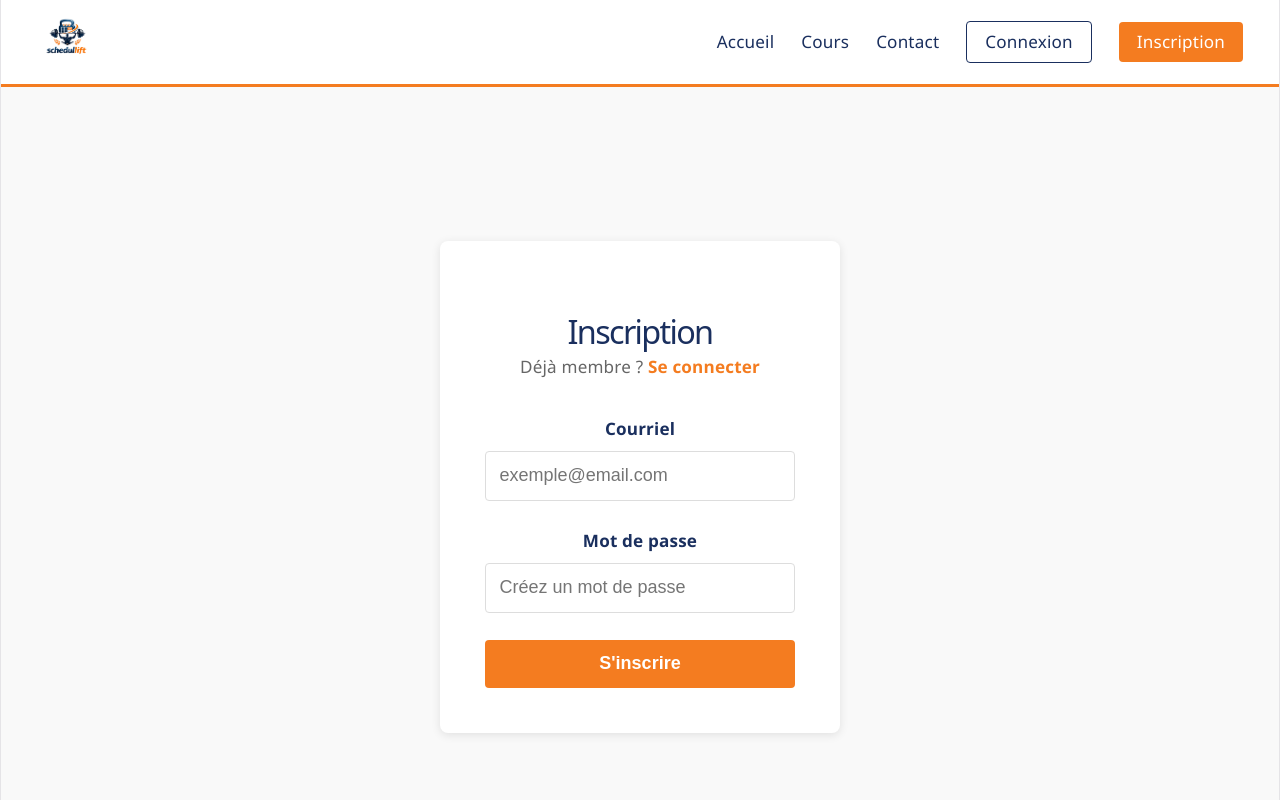
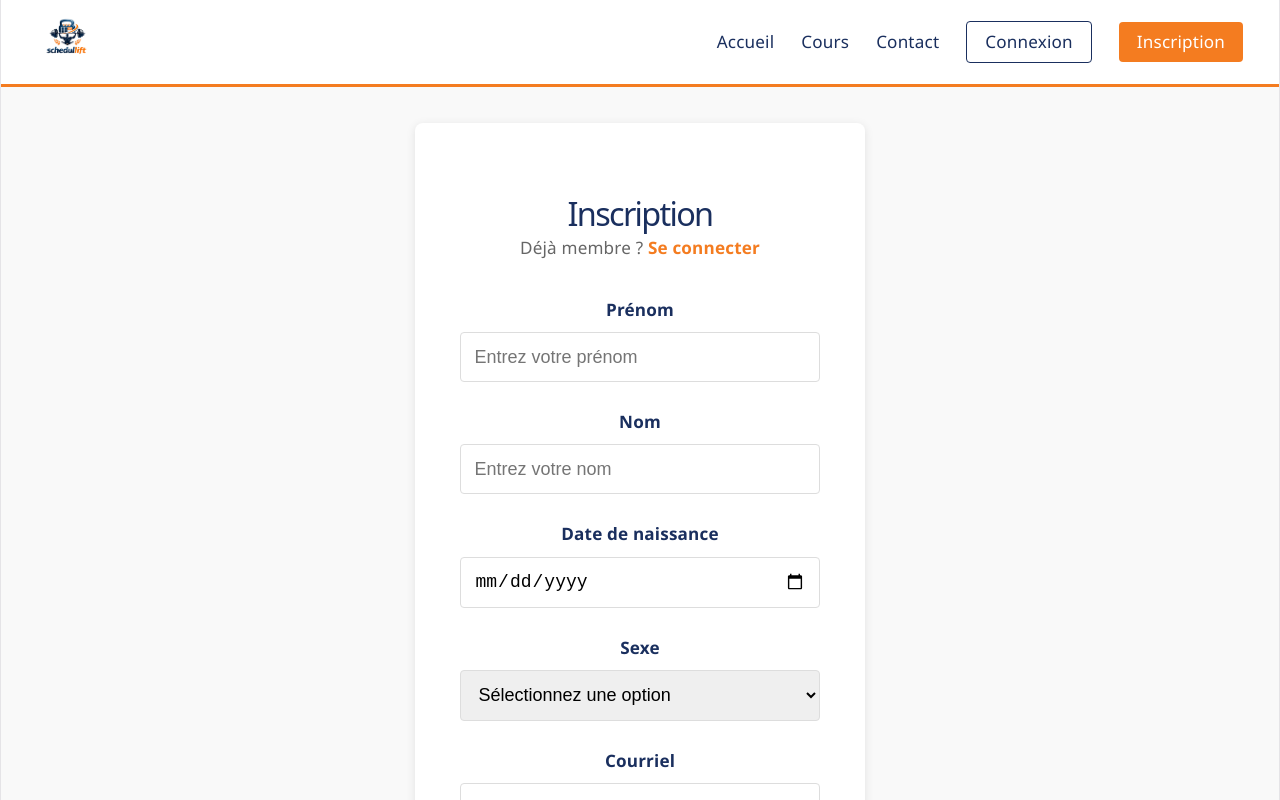
Before and after one commit to dusly007/schedulift-frontend, a React (Vite) app: page /signup in a window 1280 px wide. Shown: the top 800 px of the page. Built offline with nearby package versions, Linux system fonts and the light colour scheme; no server answers.

Commit message:
rajout de case pour formulaire d'inscription (prenom,nom ,genre,birthday)

```diff
--- a/src/pages/SignupPage.tsx
+++ b/src/pages/SignupPage.tsx
@@ -4,6 +4,10 @@ import api from '../services/api';
 
 function SignupPage() {
     const navigate = useNavigate(); //redirection
+    const [prenom, setPrenom] = useState('');
+    const [nom, setNom] = useState('');
+    const [dateNaissance, setDateNaissance] = useState('');
+    const [sexe, setSexe] = useState('');
     const [email, setEmail] = useState('');
     const [password, setPassword] = useState('');
     const [error, setError] = useState('');
@@ -14,7 +18,14 @@ function SignupPage() {
         setError(''); // reset error
 
         try {
-            await api.post('/auth/signup', { email, password });
+            await api.post('/auth/signup', {
+                prenom,
+                nom,
+                dateNaissance,
+                sexe,
+                email,
+                password,
+                role: 'client' });
 
             navigate('/login');
         } catch (err: any) {
@@ -37,17 +48,65 @@ function SignupPage() {
             <div style={styles.form}>
                 <h1 style={styles.title}>Inscription</h1>
 
-                {/* lien page inscription */}
                 <p style={styles.subtitle}>
                     Déjà membre ? <Link to="/login" style={styles.link}>Se connecter</Link>
                 </p>
-                {/* erreur  si elle existe */}
+
                 {error && <p style={styles.error}>{error}</p>}
 
                 <form onSubmit={handleSubmit}>
                     <div style={styles.field}>
+                        <label style={styles.label}>Prénom</label>
+                        <input
+                            type="text"
+                            value={prenom}
+                            onChange={e => setPrenom(e.target.value)}
+                            style={styles.input}
+                            placeholder="Entrez votre prénom"
+                            required
+                        />
+                    </div>
+
+                    <div style={styles.field}>
+                        <label style={styles.label}>Nom</label>
+                        <input
+                            type="text"
+                            value={nom}
+                            onChange={e => setNom(e.target.value)}
+                            style={styles.input}
+                            placeholder="Entrez votre nom"
+                            required
+                        />
+                    </div>
+
+                    <div style={styles.field}>
+                        <label style={styles.label}>Date de naissance</label>
+                        <input
+                            type="date"
+                            value={dateNaissance}
+                            onChange={e => setDateNaissance(e.target.value)}
+                            style={styles.input}
+                            required
+                        />
+                    </div>
+
+                    <div style={styles.field}>
+                        <label style={styles.label}>Sexe</label>
+                        <select
+                            value={sexe}
+                            onChange={e => setSexe(e.target.value)}
+                            style={styles.input}
+                            required
+                        >
+                            <option value="">Sélectionnez une option</option>
+                            <option value="homme">Homme</option>
+                            <option value="femme">Femme</option>
+                            <option value="autre">Autre</option>
+                        </select>
+                    </div>
+
+                    <div style={styles.field}>
                         <label style={styles.label}>Courriel</label>
-                        {/* à chaque frappe */}
                         <input
                             type="email"
                             value={email}
@@ -70,8 +129,8 @@ function SignupPage() {
                         />
                     </div>
 
-                    <button type="submit" style={styles.button} >
-                         S'inscrire
+                    <button type="submit" style={styles.button}>
+                        Inscription
                     </button>
                 </form>
             </div>
@@ -86,6 +145,7 @@ const styles: { [key: string]: React.CSSProperties } = {
         justifyContent: 'center',
         alignItems: 'center',
         backgroundColor: '#f9f9f9',
+        padding: '2rem',
     },
     form: {
         backgroundColor: 'white',
@@ -93,7 +153,7 @@ const styles: { [key: string]: React.CSSProperties } = {
         borderRadius: '8px',
         boxShadow: '0 2px 10px rgba(0,0,0,0.1)',
         width: '100%',
-        maxWidth: '400px',
+        maxWidth: '450px',
     },
     title: {
         color: '#1a2f5e',
@@ -151,5 +211,4 @@ const styles: { [key: string]: React.CSSProperties } = {
         cursor: 'pointer',
     },
 };
-
 export default SignupPage;
```
